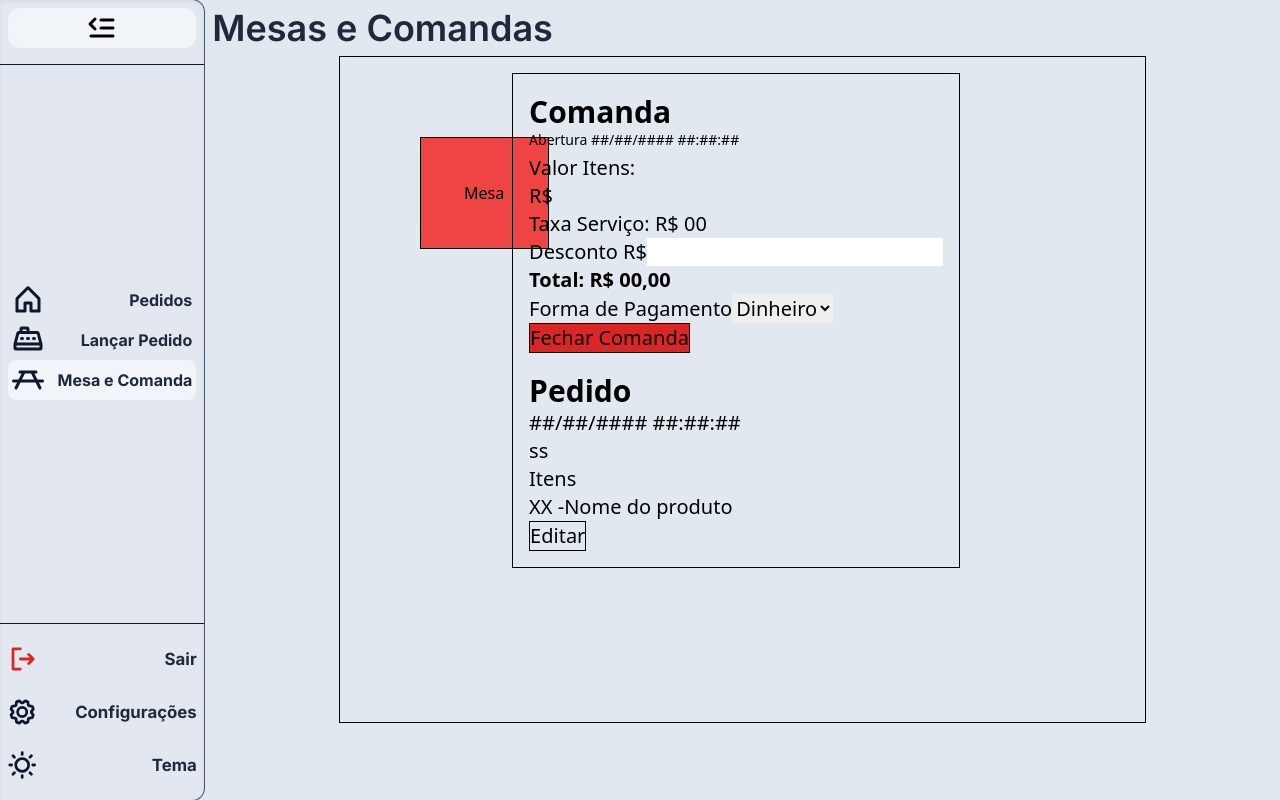
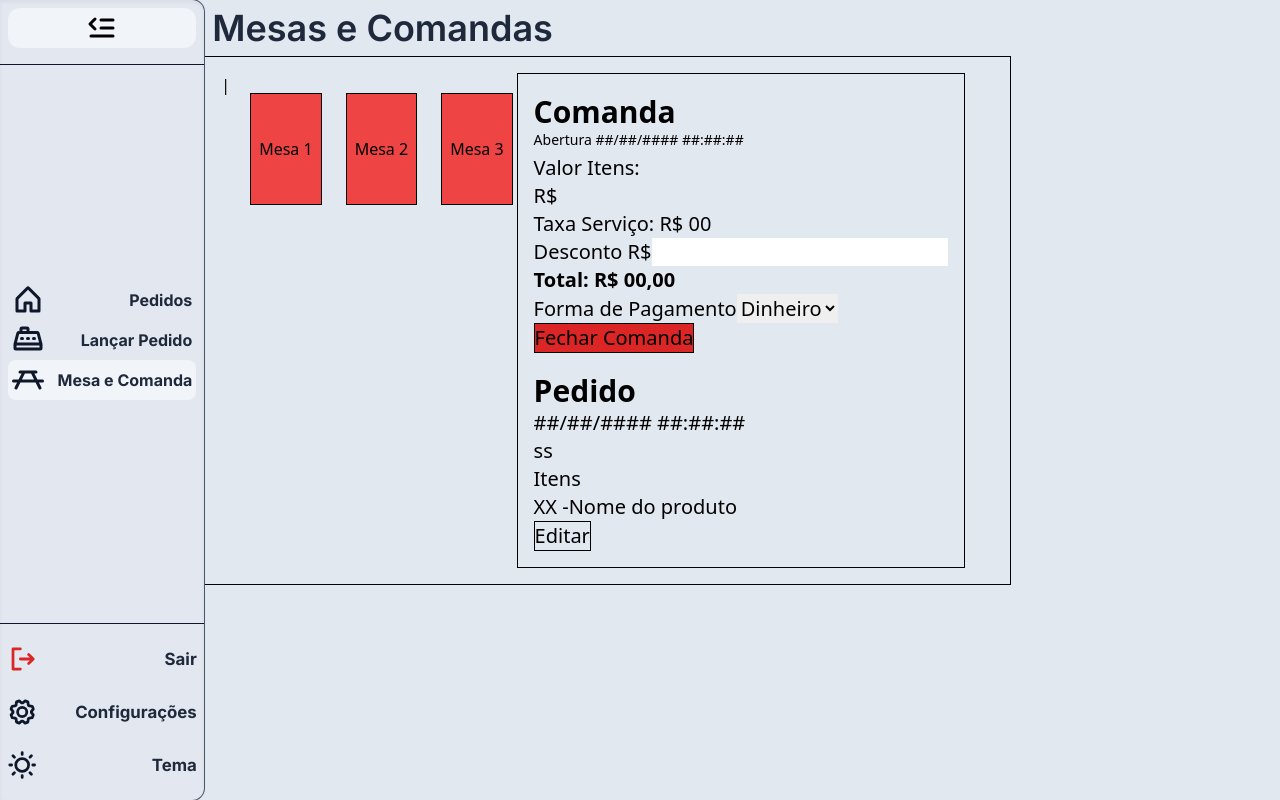
Before and after one commit to Fabricio-Weber/ugoow-test-Fabricio, a React (Vite) app: page /dashboard/mesas in a window 1280 px wide. Built offline with nearby package versions, Linux system fonts and the light colour scheme.

Commit message:
novo teste de componentes

```diff
--- a/src/components/Comanda.jsx
+++ b/src/components/Comanda.jsx
@@ -1,10 +1,10 @@
 
 
-export function Comanda({dataToChild}){
+export function Comanda(){
     return(
-        <div className=" border border-solid border-black p-4 absolute right-80">
+        <div className=" border border-solid border-black p-4 ">
             <div className="w-full h-10 mt-1">
-              <h4 className="font-bold text-3xl">Comanda {dataToChild} </h4>
+              <h4 className="font-bold text-3xl">Comanda </h4>
               <p className="text-sm mb-1">Abertura ##/##/#### ##:##:##</p>
             </div>
 
--- a/src/components/MesaPedido.jsx
+++ b/src/components/MesaPedido.jsx
@@ -2,25 +2,21 @@ import { useState } from "react"
 import { Comanda } from "./Comanda";
 
 
-export  function MesaPedido(){
+export  function MesaPedido({numero}){
     const [data, setData] = useState('')
 
 
     const dataToChild= () =>{
         setData("teste")
+    }
 
 
-
-    }
-
     return(
-    <div className="w-full border border-solid flex columns-2 border-black p-4">
-        <button className="w-2/12 m-16 h-28 border border-solid border-black hover:bg-red-700 bg-red-500 touch-auto"
+    <div className="">
+        <button className="w-3/4 m-5 h-28 border border-solid border-black hover:bg-red-700 bg-red-500 touch-auto"
                onClick={() => dataToChild}>
-            Mesa <br/>
+            Mesa {numero} <br/>
         </button>
-
-        <Comanda dataToChild={data}/>
     </div>
     )
 }
--- a/src/pages/mesas.jsx
+++ b/src/pages/mesas.jsx
@@ -6,9 +6,40 @@ import { MesaPedido } from "../components/MesaPedido";
 import { useEffect, useState } from "react";
 
 export function Mesas() {
-  const [mesa, setMesa] = useState([])
+
+  let mesas=[
+    {
+      id: 1,
+      numero: 1,
+      pedido: 1,
+    },
+    {
+      id: 2,
+      numero: 2,
+      pedido: 3,
+    },
+    {
+      id: 3,
+      numero:3,
+      pedido: 3
+    }
+  ]
+
+  const [mesa,setMesa] = useState([])
+  const [comanda, setComanda] = useState([])
+  const [total, setTotal] = useState ([])
 
 
+  function handleComanda(value){
+    let comanda={
+      id: value.id,
+      numero: value.numero,
+      valor: value.valor
+    }
+  }
+  useEffect(() =>{
+
+  })
 
   return (
 
@@ -21,8 +52,73 @@ export function Mesas() {
         </div>
       </div>
 
-      <div className="flex m-auto  h-5/6 w-3/4">
-        <MesaPedido/>
+      <div className="w-3/4 border border-solid flex columns-2 border-black p-4">
+        |{mesas.map(mesa =>{
+          return <MesaPedido key={mesa.id} numero={mesa.numero} />
+          })
+        }
+
+        <div className=" border border-solid border-black p-4 ">
+            <div className="w-full h-10 mt-1">
+              <h4 className="font-bold text-3xl">Comanda </h4>
+              <p className="text-sm mb-1">Abertura ##/##/#### ##:##:##</p>
+            </div>
+
+            <div className="w-full h-1/2 mt-5">
+              <div className="flex-row w-full">
+                <p className=" text-xl">Valor Itens:</p>
+                <p className="text-xl">R$ </p>
+                <p className="text-xl">Taxa Serviço: R$ 00</p>
+              </div>
+
+              <div>
+                <label className=" text-xl">Desconto R$
+                  <input/>
+                </label>
+              </div>
+
+                <div>
+                  <p className="text-xl font-bold">Total: R$ 00,00</p>
+                  <label className=" text-xl">Forma de Pagamento</label>
+                    <select className=" text-xl">
+                      <option>Dinheiro</option>
+                      <option>Credito</option>
+                      <option>Débito</option>
+                      <option>PIX</option>
+                    </select>
+                </div>
+
+                <div >
+                  <button className="border border-solid border-black text-xl bg-red-600">Fechar Comanda</button>
+                </div>
+
+                <div>
+                  <h4 className="font-bold text-3xl mt-5">Pedido</h4>
+                </div>
+
+                <div className=" text-xl">
+                  <ul>
+                    <div >
+                      <p>##/##/#### ##:##:##</p>
+                      <p>ss</p>
+                      <p>Itens</p>
+                    </div>
+                    <span>
+                      <li>
+                        <span>
+                          XX -
+                          <span >
+                             Nome do produto
+                          </span>
+                        </span>
+                      </li>
+                      <button className="border border-solid border-black">Editar</button>
+                    </span>
+                  </ul>
+                </div>
+            </div>
+          </div>
+
       </div>
 
     </div>
```
